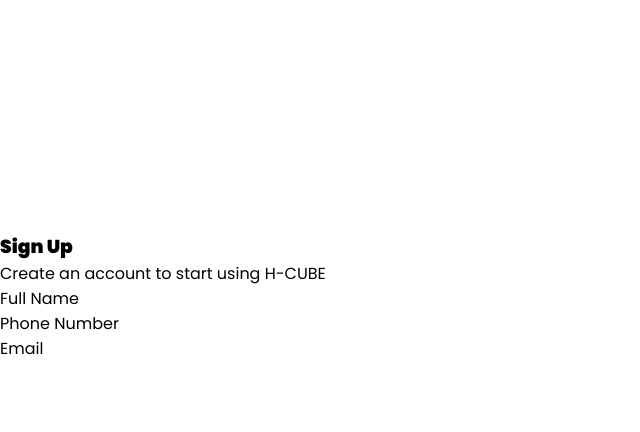
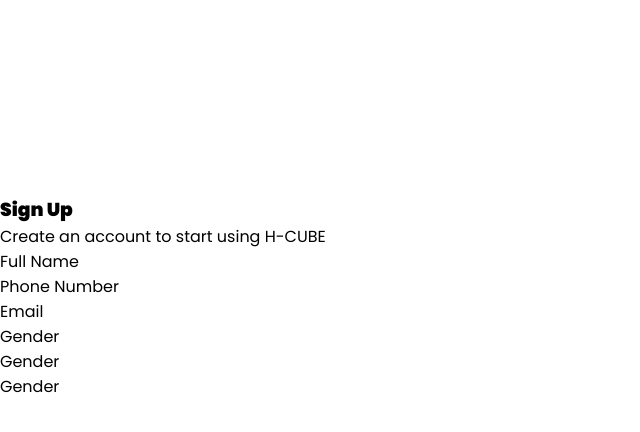
Before and after one commit to OPION-ONLINE/smart, a PHP site: template templates/pages/signup_page/index.html in a window 1280 px wide. Shown: the part 157-589 px from the top of the page, without its empty margins (0-640 px from the left). Run offline with PHP 8.4, Linux system fonts and the light colour scheme; the template is opened without the code that fills it, so the values that code supplies are empty.

Commit message:
working on the signup page

```diff
--- a/templates/components/footer.php
+++ b/templates/components/footer.php
@@ -1,5 +1,5 @@
 <footer>
-    <div class = 'flex-wrap flex-center'>
+    <div class = 'flex-center'>
         <div class = 'footer-left flex-col flex-center'>
             <div class = 'logo'>H-CUBE</div>
             <div class = 'flex-row'>
--- a/templates/pages/signup_page/index.html
+++ b/templates/pages/signup_page/index.html
@@ -34,6 +34,21 @@
                     <label>Email</label>
                     <input>
                 </div>
+
+                <div class = 'input'>
+                    <label>Gender</label>
+                    <input>
+                </div>
+
+                <div class = 'input'>
+                    <label>Gender</label>
+                    <input>
+                </div>
+
+                <div class = 'input'>
+                    <label>Gender</label>
+                    <input>
+                </div>
             </div>
         </form>
     </div>
```
